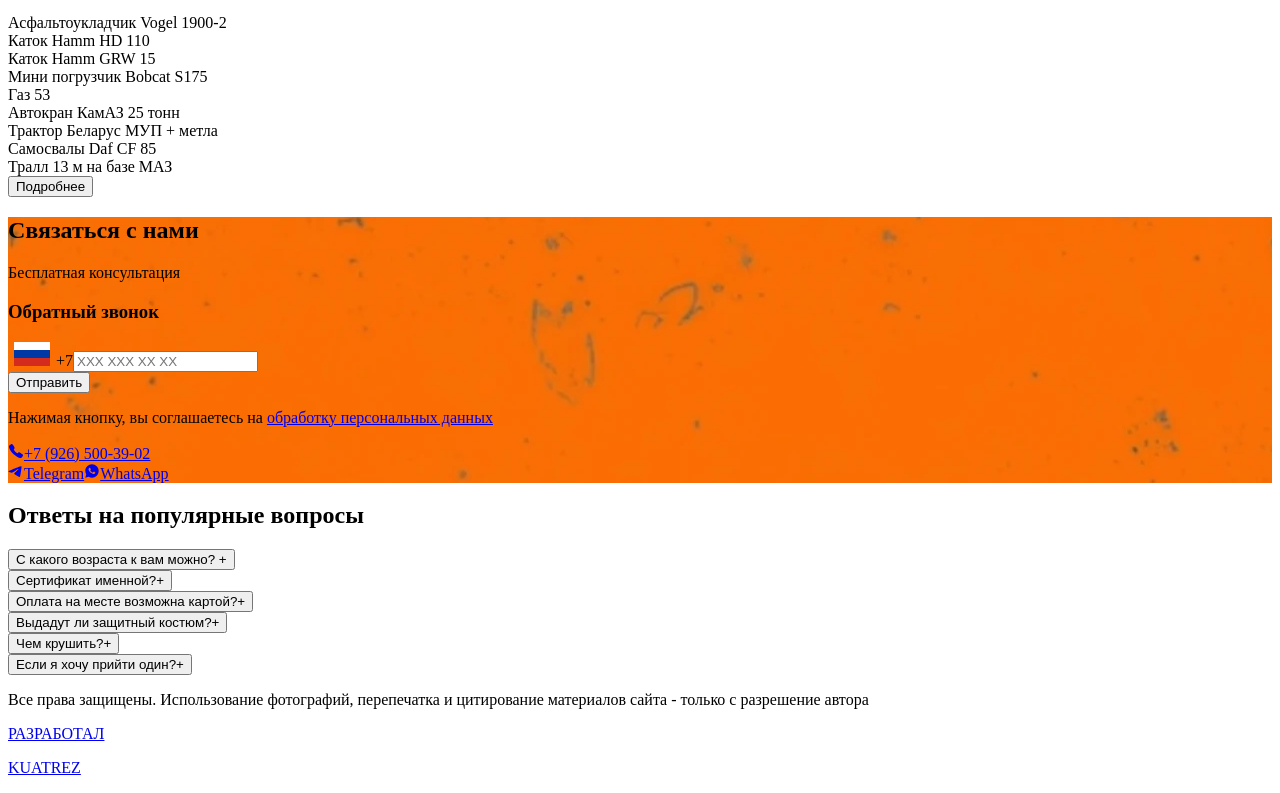
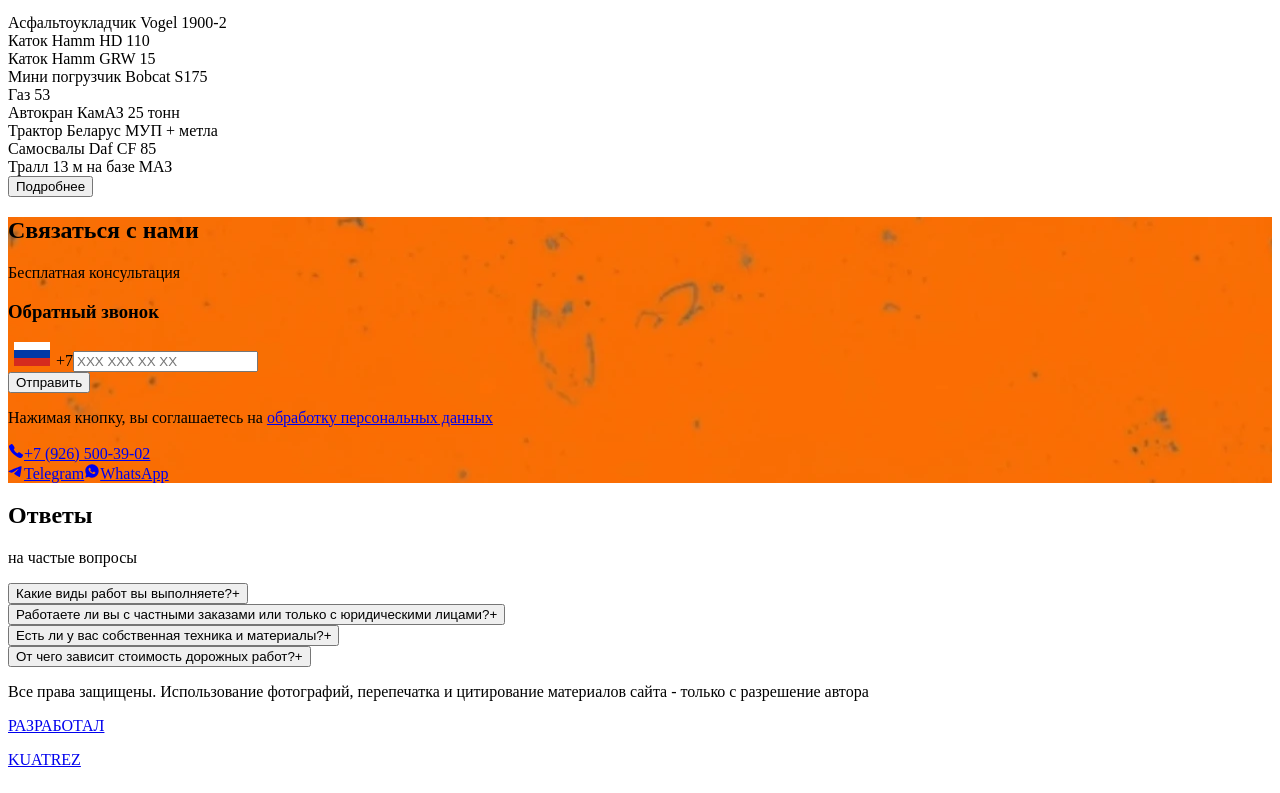
Before and after one commit to Kuatrez/zorro, a Next.js app: page / in a window 1280 px wide. Shown: the part 1962-2755 px from the top of the page. Built offline with nearby package versions, Linux system fonts and the light colour scheme.

Commit message:
add FAQ component

```diff
--- a/components/Faq.tsx
+++ b/components/Faq.tsx
@@ -7,31 +7,25 @@
 
 const data: FaqItem[] = [
   {
-    question: "С какого возраста к вам можно? ",
+    question: "Какие виды работ вы выполняете?",
     answer:
-      "С любого, главное присутствие родителей если ребенок младше 16 лет. С 16 до 18 лет достаточно письменного согласия родителей.",
+      "Мы специализируемся на полном цикле дорожно-строительных работ: от подготовки основания и укладки асфальта до благоустройства территории. Также предоставляем услуги по строительству временных дорог, подъездных путей и парковок.",
   },
   {
-    question: "Сертификат именной?",
-    answer: "Нет, ваши данные уточняются для нашей внутренней системы.",
+    question:
+      "Работаете ли вы с частными заказами или только с юридическими лицами?",
+    answer:
+      "Мы сотрудничаем как с юридическими, так и с частными клиентами. Будь то дачный подъезд или корпоративный проект — подходим индивидуально и учитываем все пожелания.",
   },
   {
-    question: "Оплата на месте возможна картой?",
-    answer: "Да.",
+    question: "Есть ли у вас собственная техника и материалы?",
+    answer:
+      "Да, у нас в наличии собственный автопарк спецтехники и склад с сыпучими материалами (щебень, песок, асфальтовая крошка и др.). Это позволяет оперативно выполнять заказы и контролировать качество на всех этапах.",
   },
   {
-    question: "Выдадут ли защитный костюм?",
+    question: "От чего зависит стоимость дорожных работ?",
     answer:
-      "Да. шлем, который полностью закрывает лицо, перчатки и куртки (по необходимости штаны).",
-  },
-  {
-    question: "Чем крушить?",
-    answer: "Биты, кувадлы, лом, молоток.",
-  },
-  {
-    question: "Если я хочу прийти один?",
-    answer:
-      "Вы можете прийти один на любой тариф по своему желанию и бюджету. Цена фиксированная за тариф.",
+      "Стоимость зависит от объёма, типа покрытия, удалённости объекта и особенностей участка. Мы всегда предлагаем прозрачную смету после выезда на место и бесплатной консультации.",
   },
 ];
 
@@ -43,10 +37,13 @@
   };
 
   return (
-    <div id="faq" className="container mx-auto p-4">
-      <h2 className="text-center text-xl font-bold mb-10 sm:text-4xl sm:mb-20">
-        Ответы на популярные вопросы
-      </h2>
+    <div id="faq" className="container mx-auto p-4 py-12">
+      <div className="mb-10 sm:mb-20 flex flex-col justify-center items-center">
+        <h2 className="text-center text-xl font-bold sm:text-4xl">Ответы</h2>
+        <p className="text-xs sm:text-base mt-4 text-center">
+          на частые вопросы
+        </p>
+      </div>
       <div className="space-y-6">
         {data.map((item, index) => (
           <div key={index} className="rounded-xl bg-black/5">
```
